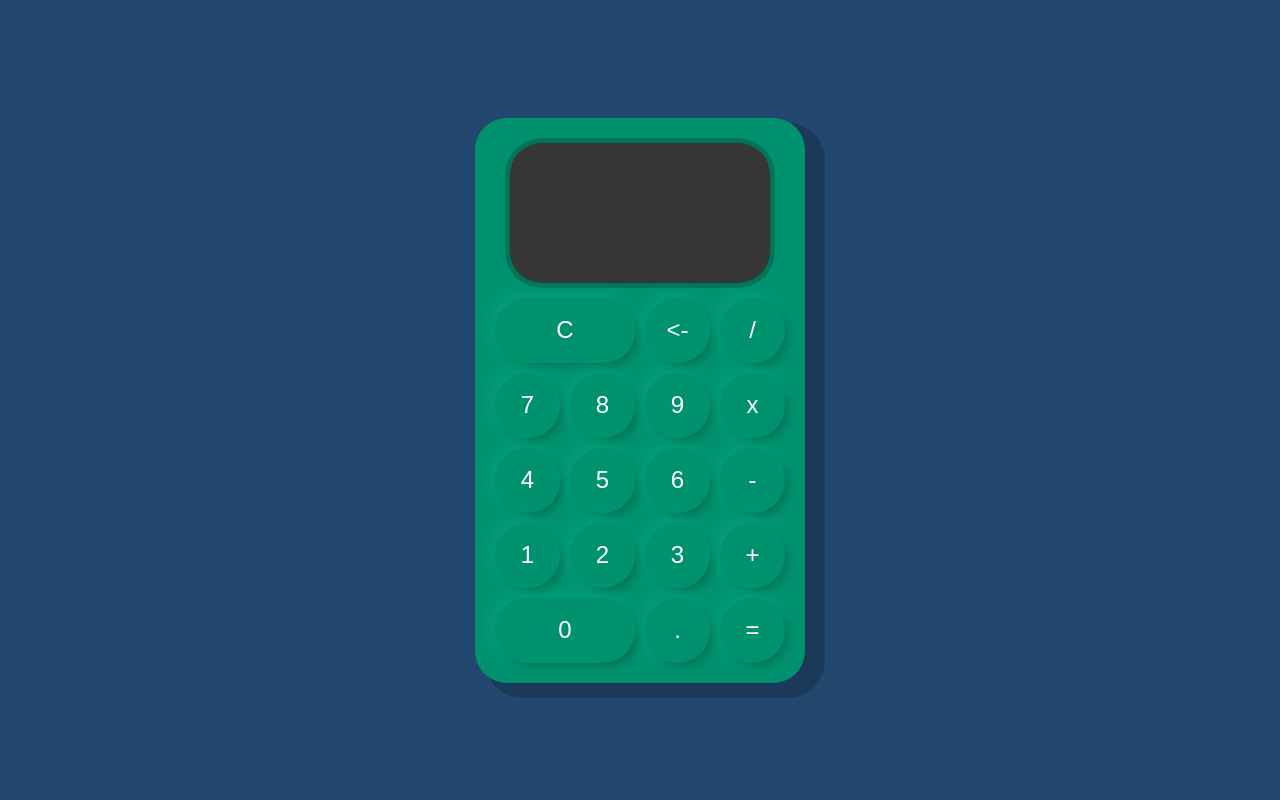
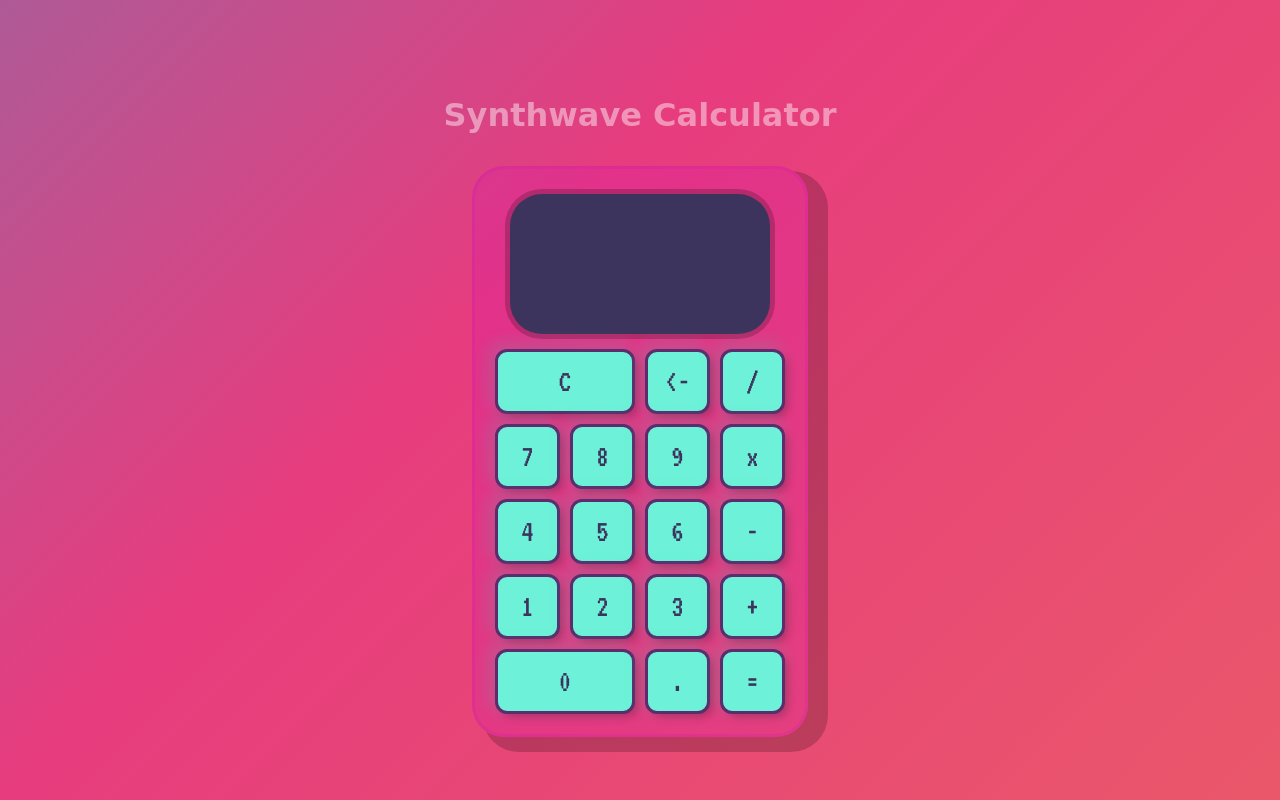
Before and after one commit to fstempler/calc_v2, a website built with Vite: page index.html in a window 1280 px wide. Built offline with nearby package versions, Linux system fonts and the light colour scheme; a web font is replaced by a local one.

Commit message:
html ok / css V2  / js: numbers ok - display ok - backSp ok - del ok - operations ok

```diff
--- a/css/style.css
+++ b/css/style.css
@@ -1,37 +1,70 @@
 * {
-  color: #ffffff; }
+  color: #ffffff;
+}
+
 
 body {
   margin: 0;
-  background-color: #224870; }
+  background: linear-gradient(-45deg, #ee7752, #e73c7e, #23a6d5, #23d5ab);
+	background-size: 400% 400%;
+	animation: gradient 15s ease infinite;
+}
+
+@keyframes gradient {
+	0% {
+		background-position: 0% 50%;
+	}
+	50% {
+		background-position: 100% 50%;
+	}
+	100% {
+		background-position: 0% 50%;
+	}
+}
+
+
 
 .container {
   display: flex;
   justify-content: center;
   align-items: center;
-  height: 100vh; }
+  height: 100vh;
+  flex-direction: column;
+}
+
+  .title h3{
+    font-size: 2em;
+    font-family: 'Gugi', cursive;
+    color: #ffffff73;
+  }
 
 .calculator {
   display: grid;
   grid-template-columns: repeat(4, 75px);
   grid-template-rows: 160px repeat(5, 75px);
-  background-color: #00916e;
+  background-color: #d30cb833;
   padding: 15px;
   border-radius: 32px;
+  border-style: solid;
+  border-color: #d30cb833;
   box-shadow: 15px 10px 0px 5px #00000033; }
 
 button {
   cursor: pointer;
   margin: 5px;
   padding: 0;
-  border-radius: 32px;
-  font-size: 1.5em;
-  border: none;
-  background-color: #00916e;
-  box-shadow: 5px 5px 10px -3px #00000040, -5px -5px 15px 3px #00ffc11f; }
+  border-radius: 12px;
+  font-size: 2em;
+  border: solid;
+  border-color: #5c2c6d;
+  background-color: #6df1d8;
+  color:#3c345c;
+  box-shadow: 5px 5px 10px -3px #00000040, -5px -5px 15px 3px #00ffc11f;
+  font-family: 'VT323', monospace;
+}
 
 button:active {
-  background-color: #006f54; }
+  background-color: #5da4a6; }
 
 button:focus {
   outline: none; }
@@ -43,7 +76,7 @@ button:focus {
   margin: 10px 20px;
   flex-direction: column;
   align-items: flex-end;
-  background-color: #363636;
+  background-color: #3c345c;
   border-radius: 32px;
   text-align: right;
   justify-content: space-between;
--- a/index.html
+++ b/index.html
@@ -4,6 +4,9 @@
     <meta charset="UTF-8" />
     <meta name="viewport" content="width=device-width, initial-scale=1.0" />
     <link rel="stylesheet" href="./css/style.css">
+    <link rel="preconnect" href="https://fonts.googleapis.com">
+    <link rel="preconnect" href="https://fonts.gstatic.com" crossorigin>
+    <link href="https://fonts.googleapis.com/css2?family=Gugi&family=VT323&display=swap" rel="stylesheet">
     <title>Synthwave Calculator</title>
     <script src="./js/Display.js" type="text/javascript"></script>
     <script src="./js/Calculator.js" type="text/javascript"></script>
@@ -11,8 +14,11 @@
   </body>
   </head>
   <body>
+
     <div class="container">
+      <div class="title"><h3>Synthwave Calculator</h3></div>
       <div class="calculator">
+
         <div class="display">
           <div id="prev-value"></div>
           <div id="current-value"></div>
```
